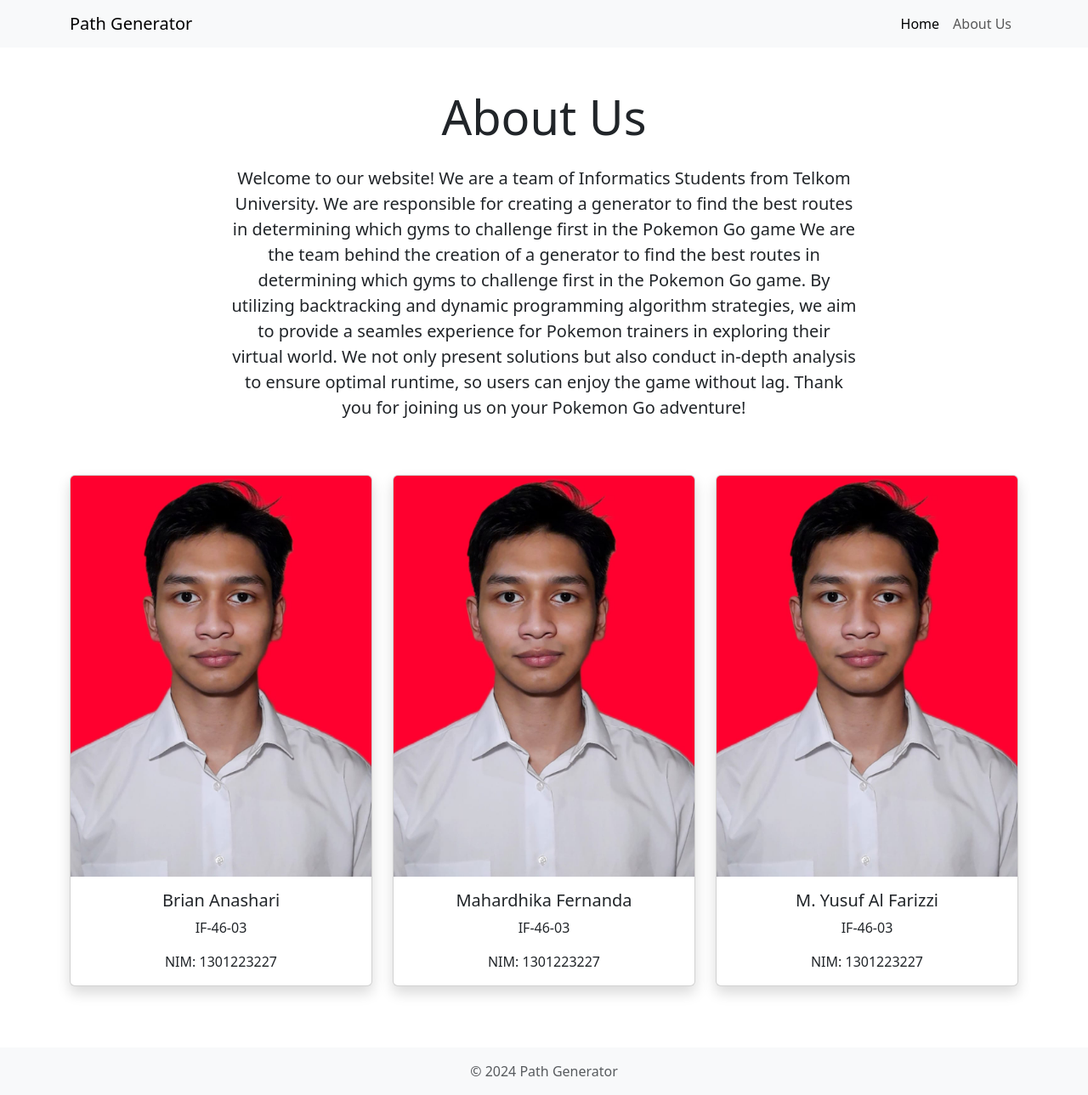
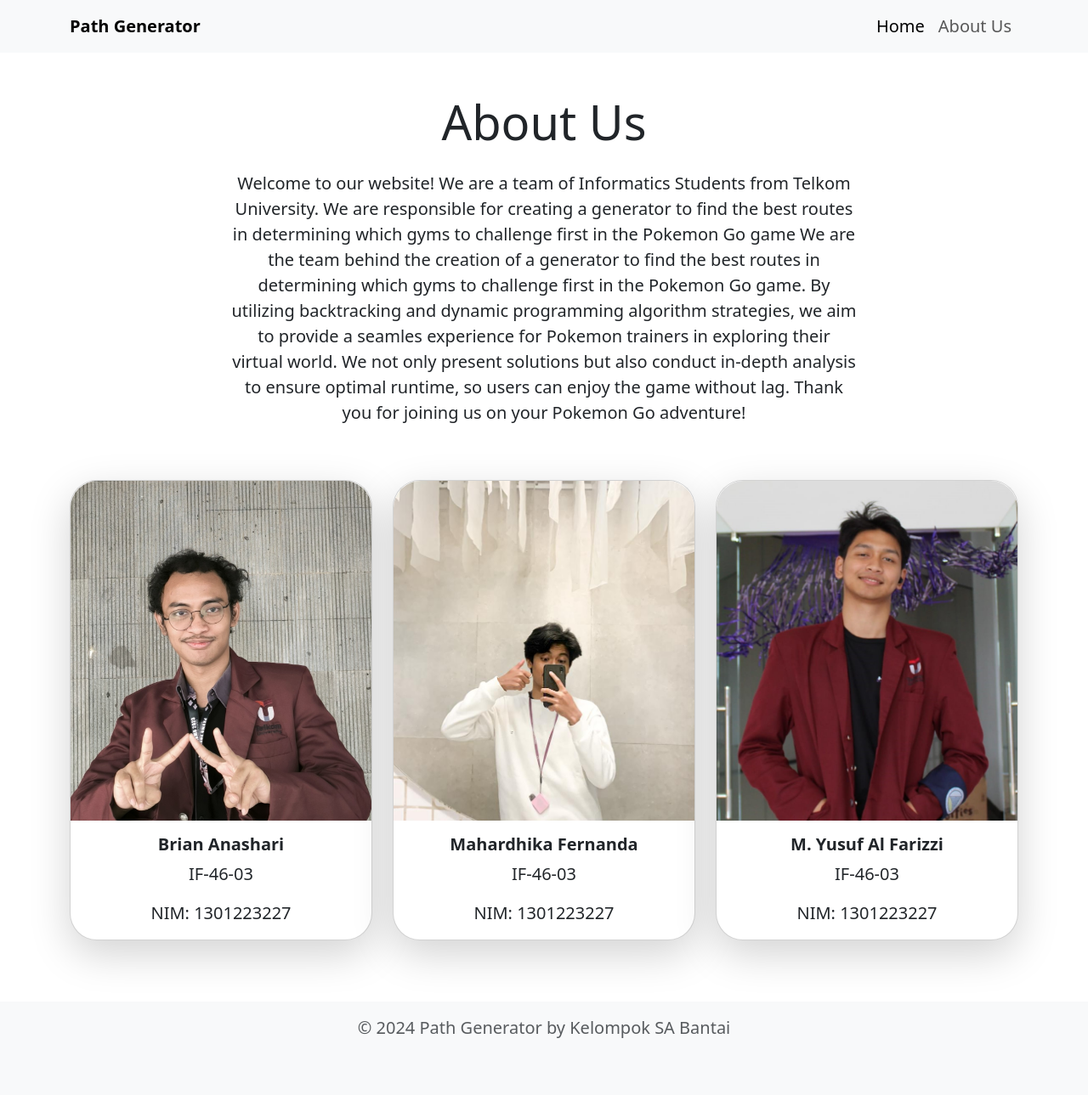
Before and after one commit to brianashari18/project, a Flask app: page /about-us in a window 1280 px wide. Shown: the whole page at 85% size. After the commit the page ends 1222 px from the top, so only its background shows below. Run offline with Flask 3, Linux system fonts and the light colour scheme.

Commit message:
sa bantai bantai bantai

```diff
--- a/authors.json
+++ b/authors.json
@@ -3,13 +3,13 @@
         "name": "Brian Anashari",
         "nim": 1301223227,
         "kelas": "IF-46-03",
-        "src": "/ucup.jpg"
+        "src": "/brian.jpg"
     },
     {
         "name": "Mahardhika Fernanda",
         "nim": 1301223227,
         "kelas": "IF-46-03",
-        "src": "/ucup.jpg"
+        "src": "/dhika.jpg"
     },
     {
         "name": "M. Yusuf Al Farizzi",
--- a/templates/about-us.html
+++ b/templates/about-us.html
@@ -20,12 +20,13 @@
     <div class="row mt-5 justify-content-center">
         {% for author in authors %}
         <div class="col-md-4 mb-4">
-            <div class="card h-100 shadow">
-                <img src="{{ url_for('static', filename=author.src) }}" alt="{{ author.name }}" class="card-img-top">
+            <div class="card shadow shadow-lg rounded-5">
+                <img src="{{ url_for('static', filename=author.src) }}" alt="{{ author.name }}"
+                    class="card-img-top img-fluid custom-card-img rounded-top-5">
                 <div class="card-body text-center">
-                    <h5 class="card-title">{{ author.name }}</h5>
-                    <p class="card-text">{{ author.kelas }}</p>
-                    <p class="card-text">NIM: {{ author.nim }}</p>
+                    <h5 class="card-title lead fw-semibold">{{ author.name }}</h5>
+                    <p class="card-text lead">{{ author.kelas }}</p>
+                    <p class="card-text lead">NIM: {{ author.nim }}</p>
                 </div>
             </div>
         </div>
--- a/templates/footer.html
+++ b/templates/footer.html
@@ -1,7 +1,7 @@
 <!-- Footer Section -->
-<footer class="footer mt-auto py-3 bg-light">
+<footer class="footer mt-5 py-3 bg-light">
     <div class="container text-center">
-        <span class="text-muted">© 2024 Path Generator</span>
+        <span class="text-muted">© 2024 Path Generator by Kelompok SA Bantai</span>
     </div>
 </footer>
 
--- a/templates/header.html
+++ b/templates/header.html
@@ -15,18 +15,20 @@
             /* Spasi antar input */
         }
 
-        .hidden-card {
-            display: hidden;
+        .custom-card-img {
+            max-height: 25rem;
+            /* Sesuaikan tinggi maksimal sesuai kebutuhan */
+            object-fit: cover;
         }
     </style>
 </head>
 
-<body>
+<body class="lead">
     <!-- Navbar Section -->
     <header>
         <nav class="navbar navbar-expand-lg navbar-light bg-light">
             <div class="container">
-                <a class="navbar-brand" href="#">Path Generator</a>
+                <a class="navbar-brand fw-semibold" href="/">Path Generator</a>
                 <button class="navbar-toggler" type="button" data-bs-toggle="collapse" data-bs-target="#navbarNav"
                     aria-controls="navbarNav" aria-expanded="false" aria-label="Toggle navigation">
                     <span class="navbar-toggler-icon"></span>
--- a/templates/index.html
+++ b/templates/index.html
@@ -1,12 +1,12 @@
 {% include 'header.html' %}
 
 <!-- Hero Section -->
-<section class="container w-100 h-75">
+<section class="container mt-5 w-100 h-75">
     <img class="hero-image w-100 rounded" src="{{ url_for('static', filename='/hero.jpg') }}" alt="Hero Image">
 </section>
 
 <!-- Content Section -->
-<section class="container mt-4 mb-20">
+<section class="container mt-5 mb-20">
     <div class="row">
         <div class="col-md-6">
             <div class="card">
```
Also changed, not shown: static/brian.jpg (added), static/dhika.jpg (added), static/graph.png, static/ucup.jpg.
